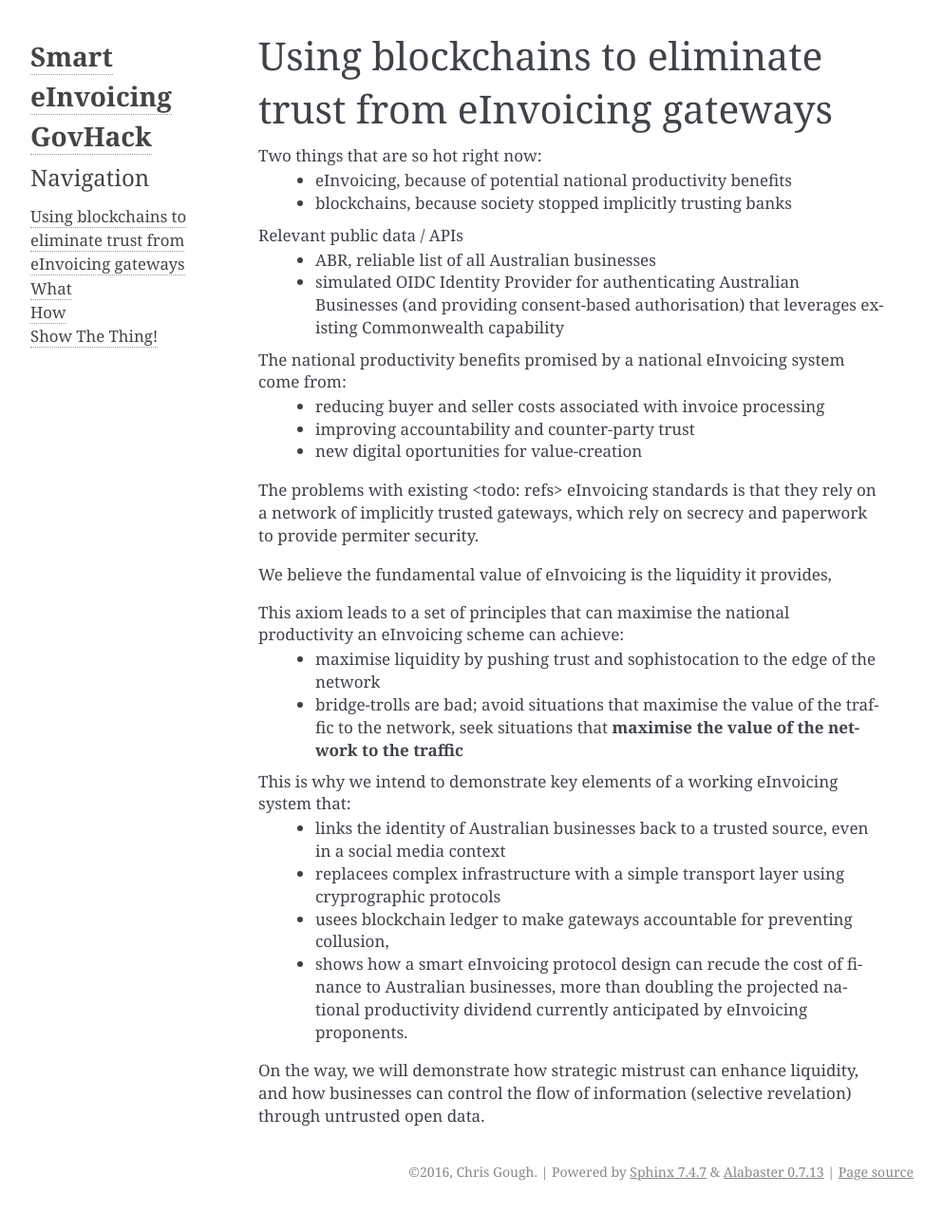
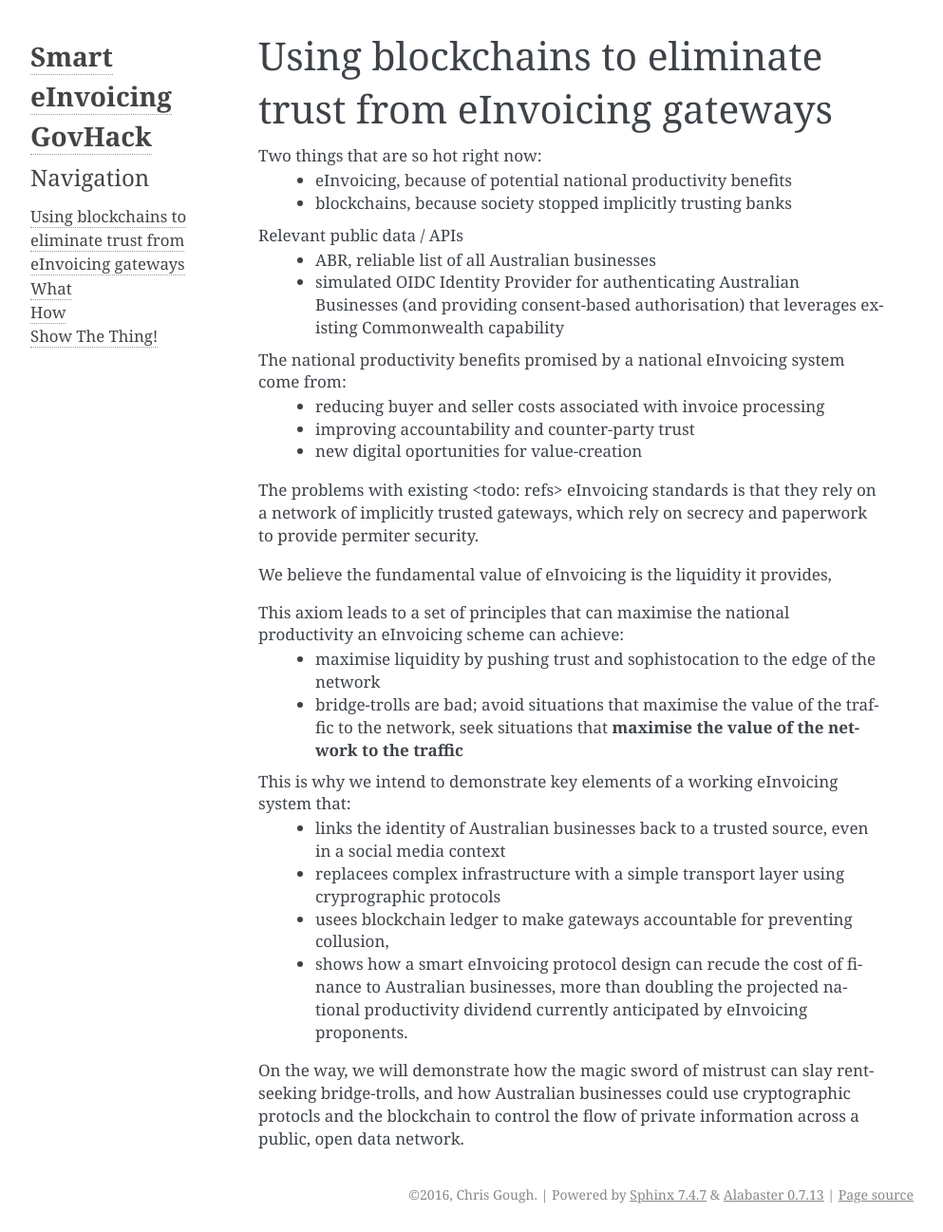
Before and after one commit to monkeypants/OpenDigitalProcurementGovHack2016, a Sphinx documentation site: the page built from docs/why.rst, in a window 1280 px wide. Shown: the whole page at 95% size, without its empty margins (148-1141 px from the left). Built offline with Sphinx 7.4.7, drawn with Linux system fonts in a browser that asks for light colours; before the commit the page ends 1273 px from its top, so only the background shows below that.

```diff
--- a/docs/why.rst
+++ b/docs/why.rst
@@ -29,4 +29,4 @@
  * usees blockchain ledger to make gateways accountable for preventing collusion,
  * shows how a smart eInvoicing protocol design can recude the cost of finance to Australian businesses, more than doubling the projected national productivity dividend currently anticipated by eInvoicing proponents.
 
-On the way, we will demonstrate how strategic mistrust can enhance liquidity, and how businesses can control the flow of information (selective revelation) through untrusted open data.
+On the way, we will demonstrate how the magic sword of mistrust can slay rent-seeking bridge-trolls, and how Australian businesses could use cryptographic protocls and the blockchain to control the flow of private information across a public, open data network.
```
